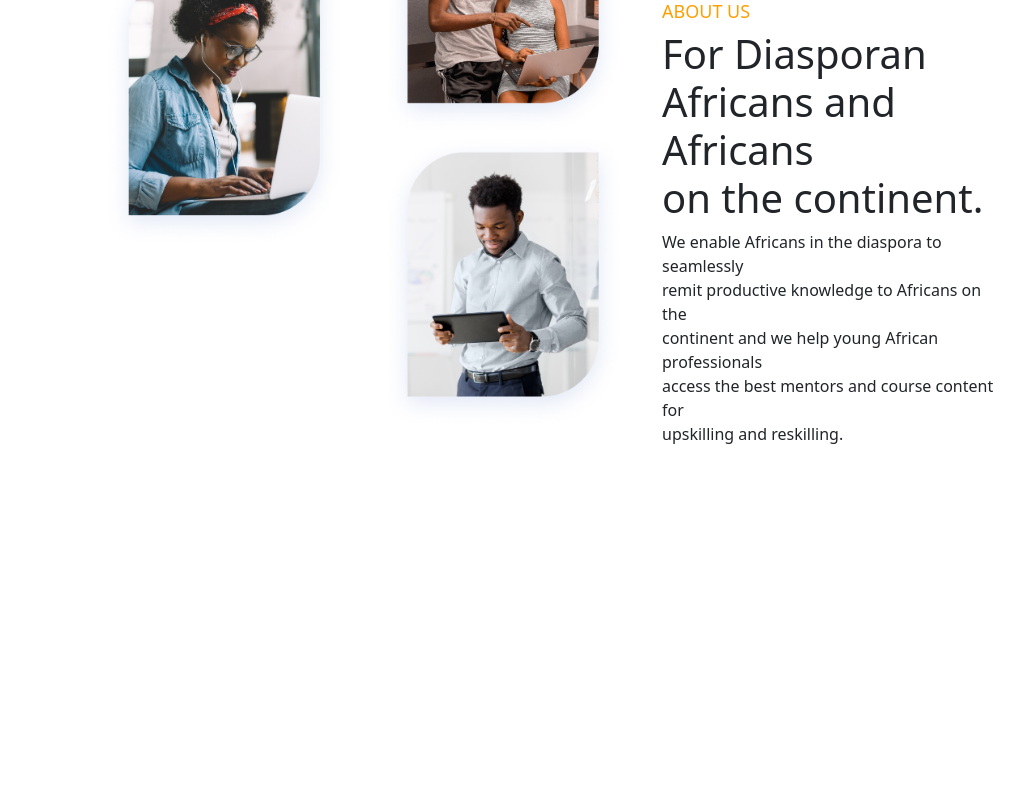
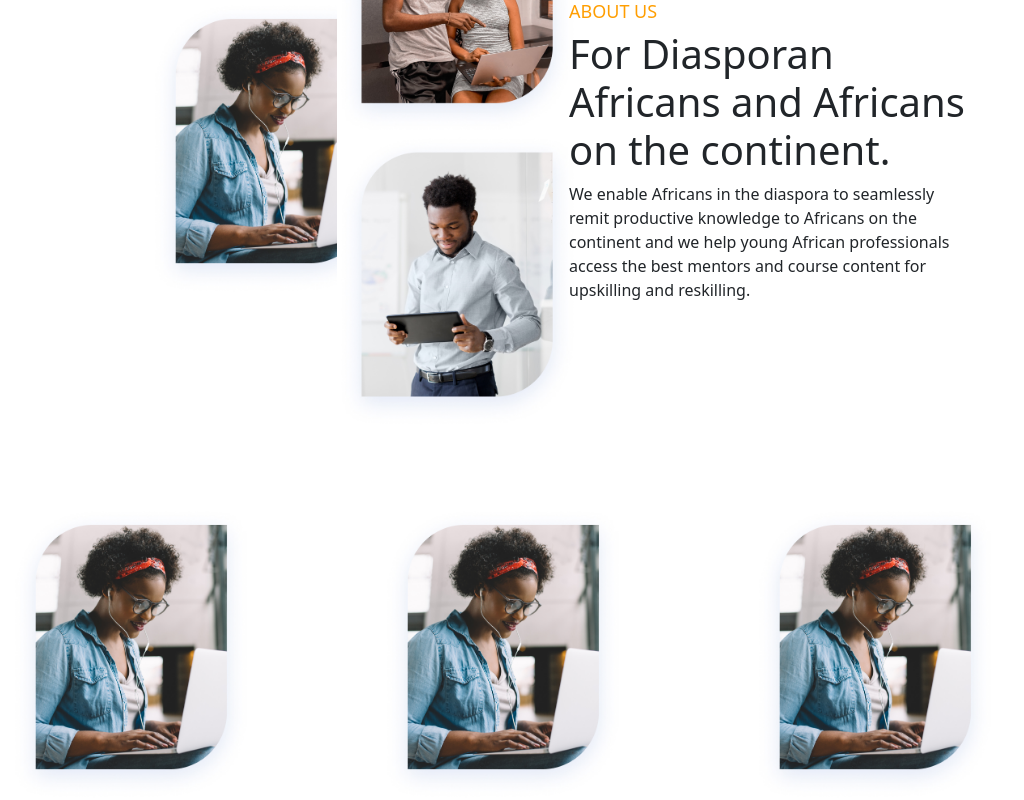
Before and after one commit to Hack-Angel/Cogneasy, a Vue app: page /about in a window 1280 px wide. Shown: the part 1070-1870 px from the top of the page, without its empty margins (83-1107 px from the left). Before the commit the page ends 1612 px from the top, so only its background shows below. Built offline with nearby package versions, Linux system fonts and the light colour scheme.

Commit message:
Added new component

```diff
--- a/src/components/About.vue
+++ b/src/components/About.vue
@@ -4,6 +4,7 @@
             <Navbar />
             <Platform />
             <Diaspora />
+            <Team />
         </div>
     </div>
 </template>
@@ -12,6 +13,7 @@
 import Navbar from '@/components/Navbar.vue'
 import Platform from '@/components/Platform.vue'
 import Diaspora from '@/components/Diaspora.vue'
+import Team from '@/components/Team.vue'
 
 
 export default{
@@ -20,6 +22,7 @@ export default{
         Navbar,
         Platform,
         Diaspora,
+        Team,
     },
 }
 </script>
--- a/src/components/Diaspora.vue
+++ b/src/components/Diaspora.vue
@@ -1,19 +1,19 @@
 <template>
     <div class="diaspora">
         <div class="container">
-            <div class="row justify-content-center">
+            <div class="row justify-content-around">
                 <div class="col-md-6">
                     <div class="row justify-content-center">
-                        <div class="col new_img">
+                        <div class="col-md-4 new_img">
                             <img src='~@/assets/img_5/diaspora_img1.jpg' style="width: 15rem;">
                         </div>
-                        <div class="col">
+                        <div class="col-md-2">
                             <img src='~@/assets/img_5/diaspora_img2.jpg' style="width: 15rem;">
                             <img src='~@/assets/img_5/diaspora_img3.jpg' style="width: 15rem;">
                         </div>
                     </div>
                 </div>
-                <div class="col-md-4 sub_content">
+                <div class="col-md-6 sub_content">
                     <h1> ABOUT US </h1>
                     <h2>
                         <span>For Diasporan</span>
@@ -68,6 +68,6 @@ h2{
     font-size: 16px;
 }
 .new_img{
-   padding-top: 7rem;
+   padding-top: 10rem;
 }
 </style>
--- /dev/null
+++ b/src/components/Team.vue
@@ -0,0 +1,35 @@
+<template>
+    <div class="team">
+        <div class="container">
+           <div class="row">
+               <div class="col">
+                   <img src='~@/assets/img_5/diaspora_img1.jpg' style="width: 15rem;">
+               </div>
+               <div class="col">
+                   <img src='~@/assets/img_5/diaspora_img1.jpg' style="width: 15rem;">
+               </div>
+               <div class="col">
+                   <img src='~@/assets/img_5/diaspora_img1.jpg' style="width: 15rem;">
+               </div>
+           </div>
+        </div>
+    </div>
+</template>
+
+<script>
+
+
+
+export default{
+    name: 'team',
+    components: {
+
+    },
+}
+</script>
+
+<style scoped>
+.team{
+  background-color: white;
+}
+</style>
```
